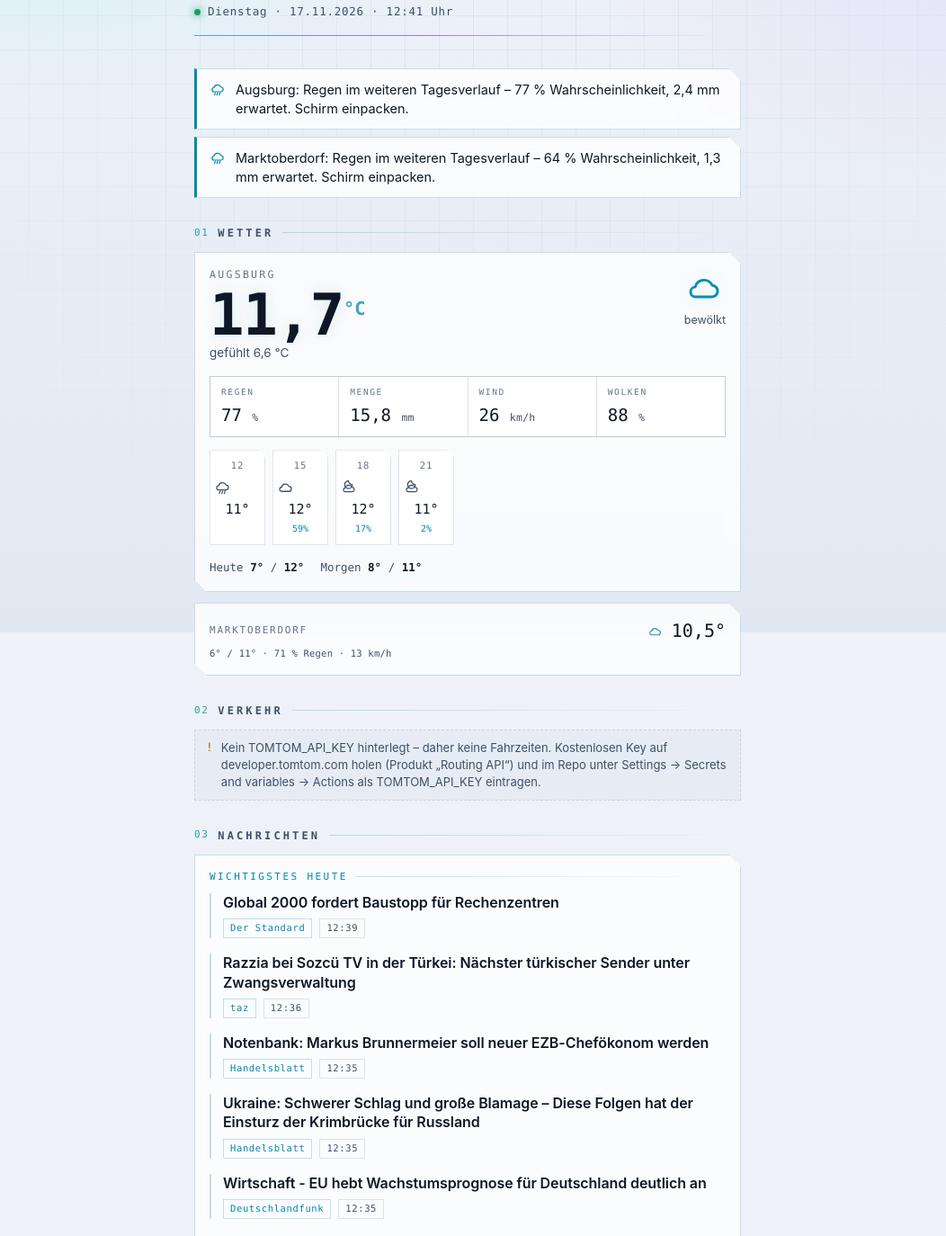
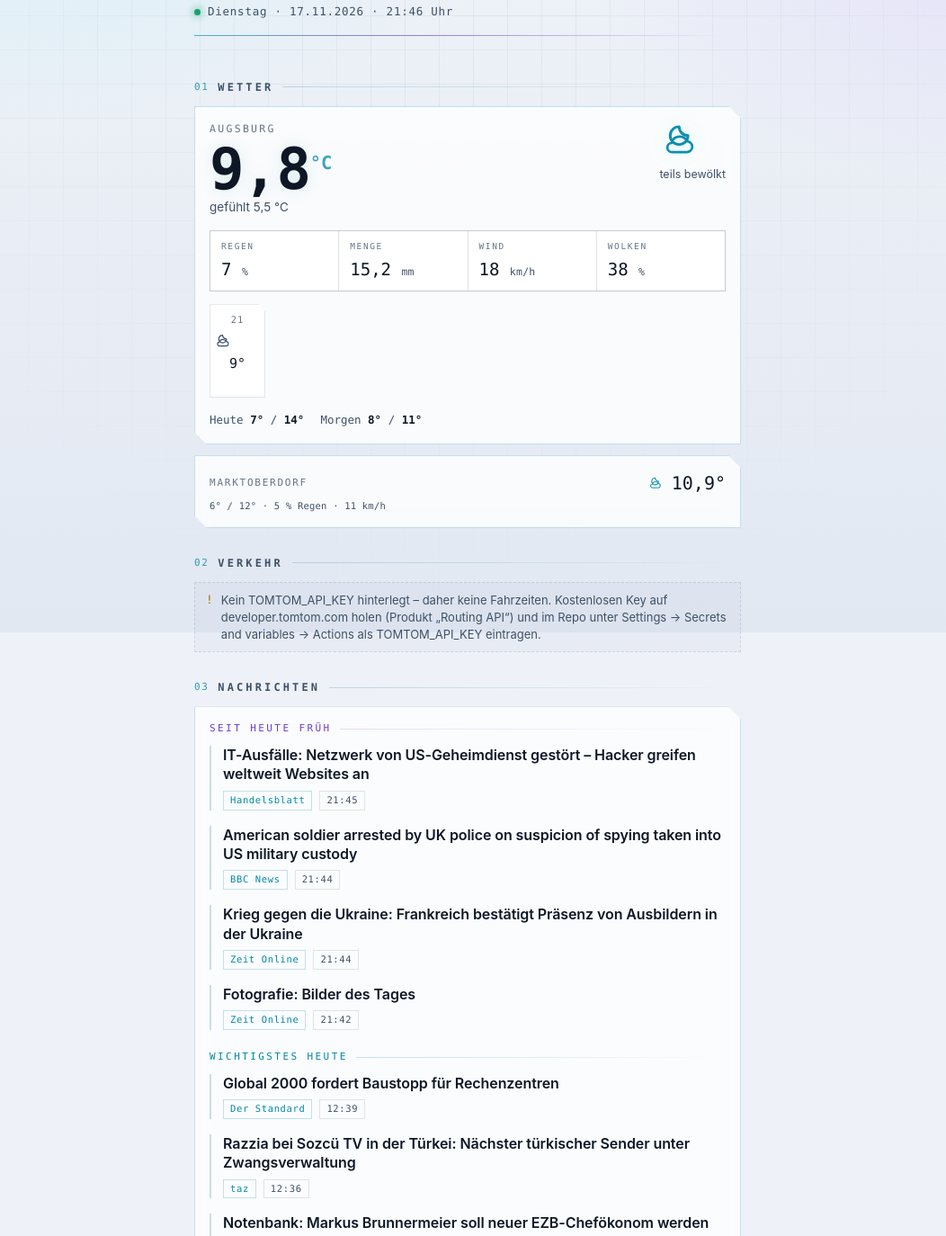
Before and after one commit to danielkalb1-cpu/Jarvis, a plain HTML site: page docs/index.html in a window 1280 px wide. Shown: the part 97-1471 px from the top of the page at 90% size, without its empty margins (120-1172 px from the left). Drawn offline with Linux system fonts and the light colour scheme.

Commit message:
Briefing aktualisiert 17.11.2026 21:46 [skip ci]

```diff
--- a/docs/index.html
+++ b/docs/index.html
@@ -426,15 +426,11 @@ body::after{
       <h1 class="brand__mark">JARVIS</h1>
       <span class="brand__sub">Morgen-Briefing</span>
     </div>
-    <div class="stamp"><span class="pulse"></span>Dienstag · 17.11.2026 · 12:41 Uhr</div>
+    <div class="stamp"><span class="pulse"></span>Dienstag · 17.11.2026 · 21:46 Uhr</div>
     <div class="head__rule"></div>
   </header>
 
 
-    <div class="alerts">
-    <div class="alert alert--rain"><span class="alert__icon"><svg class="ic " aria-hidden="true"><use href="#i-rain"></use></svg></span><span>Augsburg: Regen im weiteren Tagesverlauf – 77 % Wahrscheinlichkeit, 2,4 mm erwartet. Schirm einpacken.</span></div>
-    <div class="alert alert--rain"><span class="alert__icon"><svg class="ic " aria-hidden="true"><use href="#i-rain"></use></svg></span><span>Marktoberdorf: Regen im weiteren Tagesverlauf – 64 % Wahrscheinlichkeit, 1,3 mm erwartet. Schirm einpacken.</span></div>
-  </div>
 
 
   <section class="section">
@@ -447,24 +443,24 @@ body::after{
       <div class="wx__top">
         <div>
           <div class="wx__place">Augsburg</div>
-          <div class="wx__temp">11,7<sup>°C</sup></div>
-          <div class="wx__feels">gefühlt 6,6 °C</div>
+          <div class="wx__temp">9,8<sup>°C</sup></div>
+          <div class="wx__feels">gefühlt 5,5 °C</div>
         </div>
         <div class="wx__cond">
-          <svg class="ic wx__glyph" aria-hidden="true"><use href="#i-cloud"></use></svg>
-          <span class="wx__label">bewölkt</span>
+          <svg class="ic wx__glyph" aria-hidden="true"><use href="#i-partly-night"></use></svg>
+          <span class="wx__label">teils bewölkt</span>
         </div>
       </div>
-      <div class="wx__grid"><div class="metric"><span class="metric__k">Regen</span><span class="metric__v">77 <small>%</small></span></div><div class="metric"><span class="metric__k">Menge</span><span class="metric__v">15,8 <small>mm</small></span></div><div class="metric"><span class="metric__k">Wind</span><span class="metric__v">26 <small>km/h</small></span></div><div class="metric"><span class="metric__k">Wolken</span><span class="metric__v">88 <small>%</small></span></div></div>
-      <div class="hours"><div class="hour"><div class="hour__t">12</div><svg class="ic hour__i" aria-hidden="true"><use href="#i-rain"></use></svg><div class="hour__d">11°</div><div class="hour__p"></div></div><div class="hour"><div class="hour__t">15</div><svg class="ic hour__i" aria-hidden="true"><use href="#i-cloud"></use></svg><div class="hour__d">12°</div><div class="hour__p">59%</div></div><div class="hour"><div class="hour__t">18</div><svg class="ic hour__i" aria-hidden="true"><use href="#i-partly-night"></use></svg><div class="hour__d">12°</div><div class="hour__p">17%</div></div><div class="hour"><div class="hour__t">21</div><svg class="ic hour__i" aria-hidden="true"><use href="#i-partly-night"></use></svg><div class="hour__d">11°</div><div class="hour__p">2%</div></div></div>
-      <div class="wx__days"><span>Heute <b>7°</b> / <b>12°</b></span><span>Morgen <b>8°</b> / <b>11°</b></span></div>
+      <div class="wx__grid"><div class="metric"><span class="metric__k">Regen</span><span class="metric__v">7 <small>%</small></span></div><div class="metric"><span class="metric__k">Menge</span><span class="metric__v">15,2 <small>mm</small></span></div><div class="metric"><span class="metric__k">Wind</span><span class="metric__v">18 <small>km/h</small></span></div><div class="metric"><span class="metric__k">Wolken</span><span class="metric__v">38 <small>%</small></span></div></div>
+      <div class="hours"><div class="hour"><div class="hour__t">21</div><svg class="ic hour__i" aria-hidden="true"><use href="#i-partly-night"></use></svg><div class="hour__d">9°</div><div class="hour__p"></div></div></div>
+      <div class="wx__days"><span>Heute <b>7°</b> / <b>14°</b></span><span>Morgen <b>8°</b> / <b>11°</b></span></div>
     </div>
     <div class="panel wx__more">
       <div class="wxrow">
         <span class="wxrow__n">Marktoberdorf</span>
-        <svg class="ic wxrow__i" aria-hidden="true"><use href="#i-cloud"></use></svg>
-        <span class="wxrow__t">10,5°</span>
-        <span class="wxrow__f">6° / 11° · 71 % Regen · 13 km/h</span>
+        <svg class="ic wxrow__i" aria-hidden="true"><use href="#i-partly-night"></use></svg>
+        <span class="wxrow__t">10,9°</span>
+        <span class="wxrow__f">6° / 12° · 5 % Regen · 11 km/h</span>
       </div>
     </div>
   </section>
@@ -486,6 +482,23 @@ body::after{
       <span class="section__line"></span>
     </div>
         <div class="panel">
+      <div class="block__title block__title--neu">Seit heute früh</div>
+      <a class="story" href="https://www.handelsblatt.com/politik/international/it-ausfaelle-netzwerk-von-us-geheimdienst-gestoert-hacker-greifen-websites-an/100270731.html" target="_blank" rel="noopener noreferrer">
+        <h3 class="story__h">IT-Ausfälle: Netzwerk von US-Geheimdienst gestört – Hacker greifen weltweit Websites an</h3>
+        <div class="story__m"><span class="chip chip--src">Handelsblatt</span><span class="chip">21:45</span></div>
+      </a>
+      <a class="story" href="https://www.bbc.co.uk/news/articles/c6x284ez38vdo?at_medium=RSS&amp;at_campaign=rss" target="_blank" rel="noopener noreferrer">
+        <h3 class="story__h">American soldier arrested by UK police on suspicion of spying taken into US military custody</h3>
+        <div class="story__m"><span class="chip chip--src">BBC News</span><span class="chip">21:44</span></div>
+      </a>
+      <a class="story" href="https://www.zeit.de/politik/ausland/ukraine-krieg-news-liveblog" target="_blank" rel="noopener noreferrer">
+        <h3 class="story__h">Krieg gegen die Ukraine: Frankreich bestätigt Präsenz von Ausbildern in der Ukraine</h3>
+        <div class="story__m"><span class="chip chip--src">Zeit Online</span><span class="chip">21:44</span></div>
+      </a>
+      <a class="story" href="https://www.zeit.de/news/2026-11/17/bilder-des-tages" target="_blank" rel="noopener noreferrer">
+        <h3 class="story__h">Fotografie: Bilder des Tages</h3>
+        <div class="story__m"><span class="chip chip--src">Zeit Online</span><span class="chip">21:42</span></div>
+      </a>
       <div class="block__title">Wichtigstes heute</div>
       <a class="story" href="https://www.derstandard.at/story/3000000349605/global-2000-fordert-baustopp-fuer-rechenzentren?ref=rss" target="_blank" rel="noopener noreferrer">
         <h3 class="story__h">Global 2000 fordert Baustopp für Rechenzentren</h3>
@@ -566,9 +579,9 @@ body::after{
     </div>
   </section>
 
-  <footer class="foot">Stand <b>Dienstag, 17. November 2026 · 12:41 Uhr</b> (CET, Europe/Berlin)<br>
-    291 Meldungen aus 30 Feeds · Gewichtung: Aktualität<br>
-    <span class="foot__down">Nicht erreichbar:</span> Nachrichten-Gewichtung<br>
+  <footer class="foot">Stand <b>Dienstag, 17. November 2026 · 21:46 Uhr</b> (CET, Europe/Berlin)<br>
+    301 Meldungen aus 30 Feeds · Gewichtung: Aktualität · Nachrichten von 12:41 Uhr<br>
+    Alle Quellen erreichbar.<br>
     Gebaut aus statischem HTML · keine Skripte, keine Tracker</footer>
 
 </div>
```
